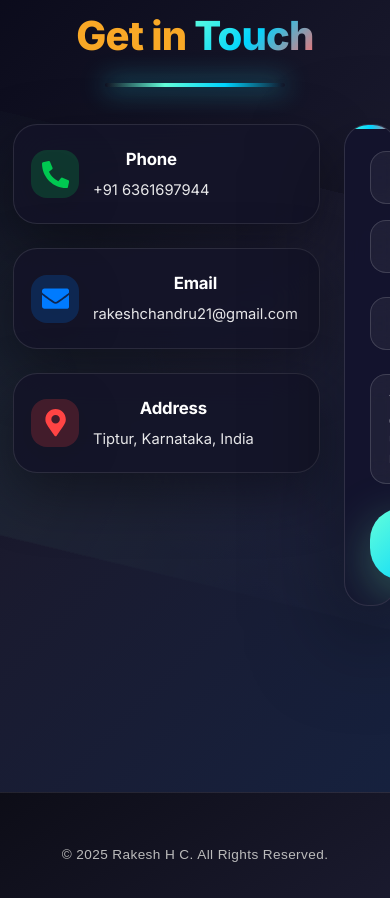
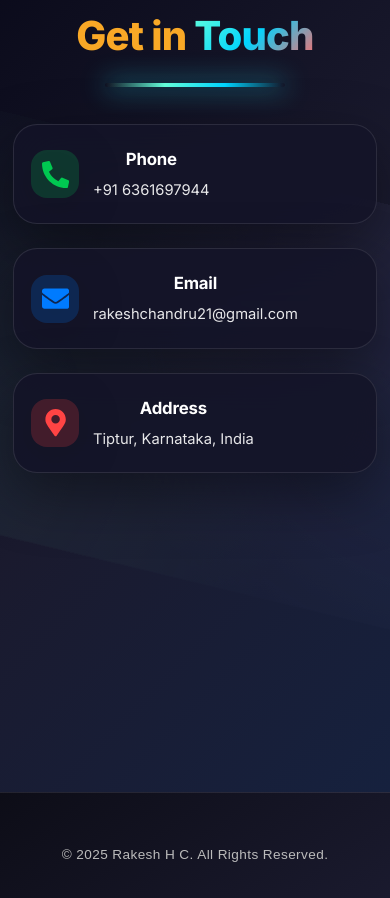
Before and after one commit to rakeshhc22/Rakesh-portfolio, a React (Vite) app: page / in a window 390 px wide. Shown: the part 9420-10318 px from the top of the page. Built offline with nearby package versions, Linux system fonts and the light colour scheme.

Commit message:
Updated contact,  projects styling

```diff
--- a/src/styles/contact.css
+++ b/src/styles/contact.css
@@ -72,6 +72,7 @@
   to { width: 200px; box-shadow: 0 0 35px #00d4ff; }
 }
 
+/* DESKTOP: 2-column layout with form */
 .contact-container {
   display: grid;
   grid-template-columns: 1fr 1.2fr;
@@ -81,6 +82,20 @@
   align-items: start;
   position: relative;
   z-index: 2;
+}
+
+/* MOBILE: Single column with ONLY info cards */
+@media (max-width: 768px) {
+  .contact-container {
+    grid-template-columns: 1fr;
+    gap: 1.5rem;
+    max-width: 100%;
+  }
+
+  /* HIDE FORM COMPLETELY ON MOBILE */
+  .contact-form {
+    display: none !important;
+  }
 }
 
 /* 🌟 PREMIUM INFO CARDS */
@@ -167,7 +182,7 @@
   font-weight: 400;
 }
 
-/* 🔥 PREMIUM FORM */
+/* 🔥 FORM - ONLY VISIBLE ON DESKTOP */
 .contact-form {
   background: rgba(20, 20, 45, 0.95);
   backdrop-filter: blur(30px);
@@ -266,43 +281,11 @@
   box-shadow: 0 25px 70px rgba(100, 221, 173, 0.6);
 }
 
-/* 🎯 RESPONSIVE - 2 COLUMNS EVEN ON MOBILE */
+/* RESPONSIVE - ONLY INFO CARDS ON MOBILE */
 @media (max-width: 1024px) {
   .contact-container {
     gap: 2rem;
-    grid-template-columns: 1fr 1.1fr; /* Tighter on tablet */
-  }
-}
-
-@media (max-width: 768px) {
-  .contact {
-    padding: 4rem 1rem 3rem;
-  }
-
-  .contact-container {
-    grid-template-columns: 1fr 1.2fr; /* KEEP 2 COLUMNS ON MOBILE */
-    gap: 1.8rem;
-    max-width: 95vw;
-  }
-
-  .info-card {
-    padding: 1.5rem 1.5rem 1.5rem 1.2rem;
-    gap: 1rem;
-  }
-
-  .contact-icon {
-    width: 52px;
-    height: 52px;
-    font-size: 1.9rem;
-  }
-
-  .contact-form {
-    padding: 1.8rem;
-  }
-
-  .form-row {
-    grid-template-columns: 1fr; /* Stack form fields vertically */
-    gap: 1rem;
+    grid-template-columns: 1fr 1.1fr;
   }
 }
 
@@ -312,8 +295,13 @@
   }
 
   .contact-container {
-    grid-template-columns: 1fr 1.15fr; /* Still 2 columns, tighter */
+    grid-template-columns: 1fr;
     gap: 1.5rem;
+  }
+
+  /* REINFORCE FORM HIDE ON SMALLER MOBILE */
+  .contact-form {
+    display: none !important;
   }
 
   .info-card {
@@ -329,21 +317,6 @@
 
   .info-card h4 { font-size: 1.05rem; }
   .info-card p { font-size: 0.92rem; }
-
-  .contact-form {
-    padding: 1.6rem;
-  }
-
-  .contact-form input,
-  .contact-form textarea {
-    padding: 1rem 1.1rem;
-    font-size: 0.95rem;
-  }
-
-  .contact-form button {
-    padding: 1rem 2rem;
-    font-size: 1rem;
-  }
 }
 
 @media (max-width: 360px) {
@@ -352,11 +325,6 @@
   }
 
   .contact-container {
-    grid-template-columns: 1fr 1.1fr; /* Maintain 2 columns */
     gap: 1.2rem;
   }
-
-  .contact-form {
-    padding: 1.4rem;
-  }
 }
```
